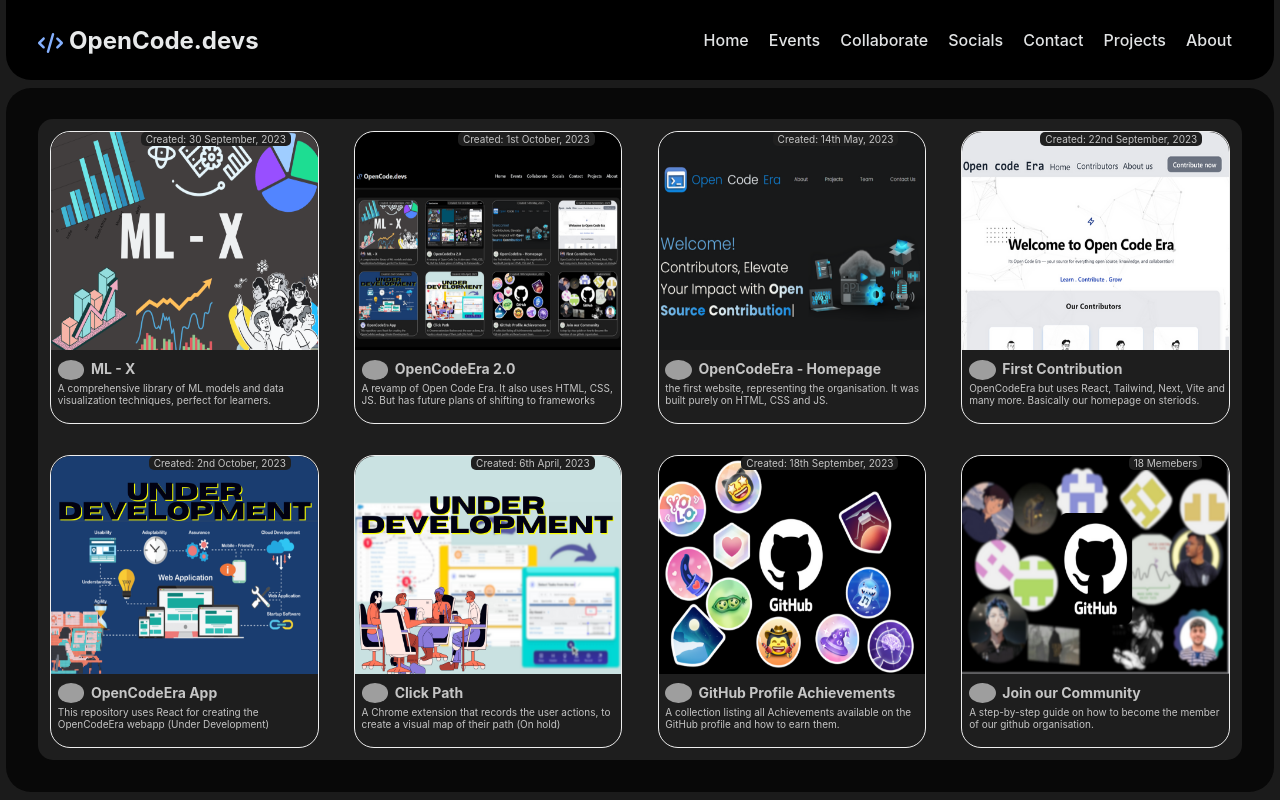
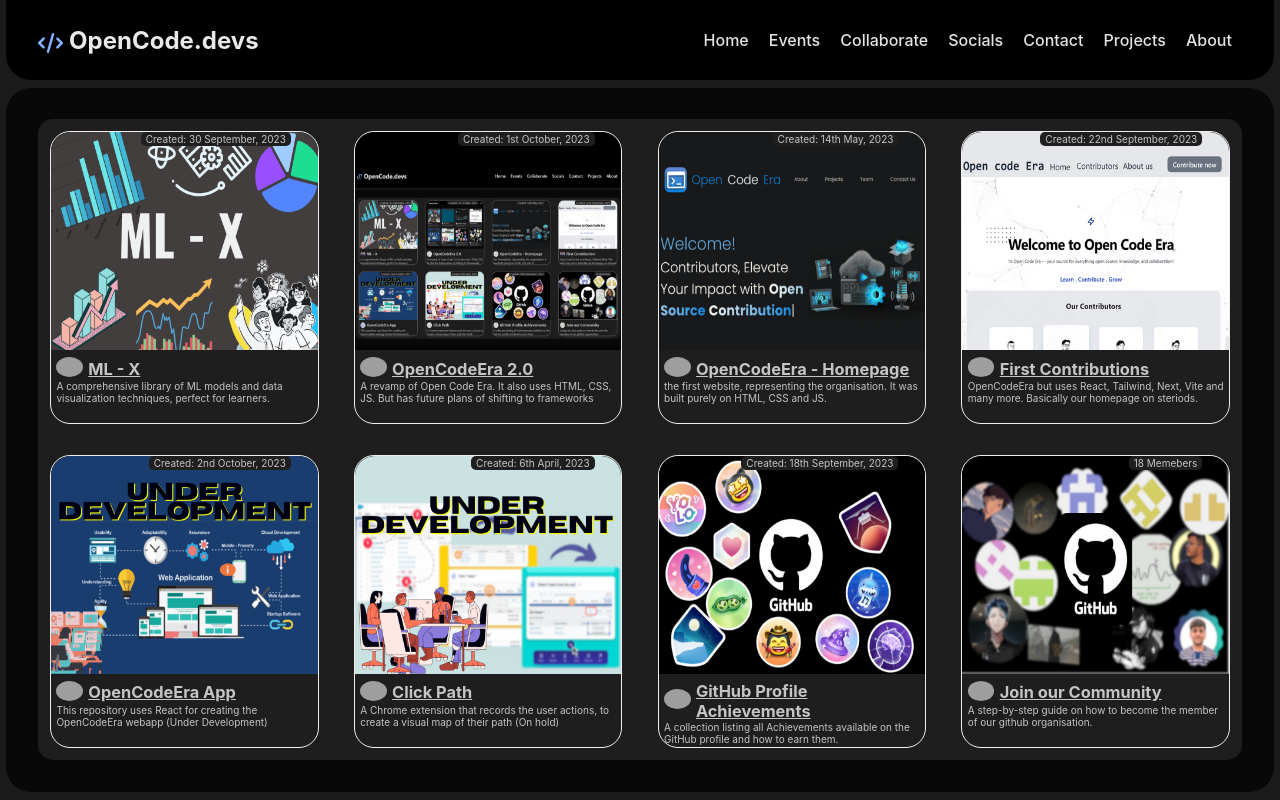
Before and after one commit to OpenCodeEra/Open-Code-Era-2.0, a plain HTML site: page pages/projects.html in a window 1280 px wide. Drawn offline with Linux system fonts and the light colour scheme; grey boxes are pictures that could not be loaded.

Commit message:
all project links included

```diff
--- a/pages/projects.html
+++ b/pages/projects.html
@@ -35,8 +35,10 @@
 
         <div class="project-info-container">
           <div class="title-maintainer-container">
+            <a href="https://github.com/AKACHI-4" target="_blank">
               <img title="maintainer" src="https://avatars.githubusercontent.com/u/99159580?v=4" alt="">
-            <h3>ML - X </h3>
+            </a>
+            <a href="https://github.com/OpenCodeEra/ML-X" target="_blank"><h3>ML - X </h3></a>
           </div>
           <p>A comprehensive library of ML models and data visualization techniques, perfect for learners.  </p>
         </div>
@@ -49,8 +51,10 @@
 
         <div class="project-info-container">
           <div class="title-maintainer-container">
+            <a href="https://github.com/AdarshRawat1" target="_blank">
             <img title="maintainer" src="https://avatars.githubusercontent.com/u/100958893?v=4" alt="">
-            <h3>OpenCodeEra 2.0 </h3>
+            </a>
+            <a href="https://github.com/OpenCodeEra/Open-Code-Era-2.0" target="_blank"><h3>OpenCodeEra 2.0 </h3></a>
           </div>
           <p>A revamp of Open Code Era. It also uses HTML, CSS, JS. But has future plans of shifting to frameworks </p>
         </div>
@@ -62,8 +66,10 @@
 
         <div class="project-info-container">
           <div class="title-maintainer-container">
+            <a href="https://github.com/AdarshRawat1" target="_blank">
             <img title="maintainer" src="https://avatars.githubusercontent.com/u/100958893?v=4" alt="">
-            <h3>OpenCodeEra - Homepage</h3>
+            </a>
+            <a href="https://opencodeera.pages.dev/" target="_blank"><h3>OpenCodeEra - Homepage </h3></a>
           </div>
           <p>the first website, representing the organisation. It was built purely on HTML, CSS and JS. </p>
         </div>
@@ -75,8 +81,10 @@
 
         <div class="project-info-container">
           <div class="title-maintainer-container">
+            <a href="https://github.com/AKACHI-4" target="_blank">
               <img title="maintainer" src="https://avatars.githubusercontent.com/u/99159580?v=4" alt="">
-            <h3>First Contribution </h3>
+            </a>
+            <a href="https://github.com/OpenCodeEra/First-Contribution" target="_blank"><h3>First Contributions </h3></a>
           </div>
           <p>OpenCodeEra but uses React, Tailwind, Next, Vite and many more. Basically our homepage on steriods.</p>
         </div>
@@ -88,8 +96,10 @@
 
         <div class="project-info-container">
           <div class="title-maintainer-container">
+            <a href="https://github.com/s-dabral" target="_blank">
             <img title="maintainer" src="https://avatars.githubusercontent.com/u/101198978?v=4" alt="">
-            <h3>OpenCodeEra App </h3>
+            </a>
+            <a href="https://github.com/OpenCodeEra/OpenCodeEra-App" target="_blank"><h3>OpenCodeEra App </h3></a>
           </div>
           <p>This repository uses React for creating the OpenCodeEra webapp (Under Development)</p>
         </div>
@@ -101,8 +111,10 @@
 
         <div class="project-info-container">
           <div class="title-maintainer-container">
+            <a href="https://github.com/AdarshRawat1" target="_blank">
               <img title="maintainer" src="https://avatars.githubusercontent.com/u/100958893?v=4" alt="">
-            <h3>Click Path </h3>
+            </a>
+            <a href="" target="_blank"><h3>Click Path </h3></a>
           </div>
           <p>A Chrome extension that records the user actions, to create a visual map of their path (On hold)</p>
         </div>
@@ -114,8 +126,10 @@
 
         <div class="project-info-container">
           <div class="title-maintainer-container">
+            <a href="https://github.com/AdarshRawat1" target="_blank">
               <img title="maintainer" src="https://avatars.githubusercontent.com/u/100958893?v=4" alt="">
-            <h3>GitHub Profile Achievements</h3>
+            </a>
+            <a href="https://github.com/OpenCodeEra/GitHub-Profile-Achievements" target="_blank"><h3>GitHub Profile Achievements </h3></a>
           </div>
           <p>A collection listing all Achievements available on the GitHub profile and how to earn them. </p>
         </div>
@@ -127,8 +141,10 @@
 
         <div class="project-info-container">
           <div class="title-maintainer-container">
+            <a href="https://github.com/AdarshRawat1" target="_blank">
               <img title="maintainer" src="https://avatars.githubusercontent.com/u/100958893?v=4" alt="">
-            <h3>Join our Community</h3>
+            </a>
+            <a href="https://github.com/OpenCodeEra" target="_blank"><h3>Join our Community </h3></a>
             </div>
             <p>A step-by-step guide on how to become the member of our github organisation.</p>
         </div>
--- a/styles/projects.css
+++ b/styles/projects.css
@@ -5,13 +5,10 @@
 .project-grid {
   height: 100%;
   width: 100%;
-
-
-   display: grid;
+  display: grid;
   grid-template-columns: 1fr 1fr 1fr 1fr;
   grid-template-rows: 1fr 1fr;
   gap: 5% 3%;
-
   background-color: #1e1e1e;
   padding: 1%;
   border-radius: 15px;
@@ -20,11 +17,8 @@
 .project {
   height: 100%;
   width: 100%;
-
   border-radius: 20px;
-
   border: 1px solid #eeeeee;
-
   position: relative;
 }
 
@@ -32,15 +26,12 @@
   height: 75%;
   width: 100%;
   border-radius: 20px 20px 0 0 ;
-
 }
 
 .project:hover {
   box-shadow: 0 0 12px #666666;
   transition: 300ms;
 }
-
-
 
 .img {
   background-color: rgb(0, 81, 106);
@@ -60,25 +51,26 @@
 }
 
 .project-info-container {
-  margin: 1% 0 0 2.5%;
+  margin: 1% 0 0 2%;
 }
 
 .title-maintainer-container {
   display: flex;
   align-items: center;
-  margin-bottom: 1%;
-}
-
-.title-maintainer-container > h3 {
-  font-size: 14px;
+  margin-bottom: 0%;
 }
 
 .project-info-container > p {
   font-size: 10px;
 }
 
-.title-maintainer-container > img {
+.title-maintainer-container img {
   height: 20px;
   border-radius: 100%;
-  margin: 1% 2.5% 0 0;
 }
+
+.title-maintainer-container a {
+  margin: 0% 2% 0% 0%;
+  color: #c5c5c5;
+  font-size: 14px;
+}
```
Lines whose indentation alone changed are shown as unchanged.
